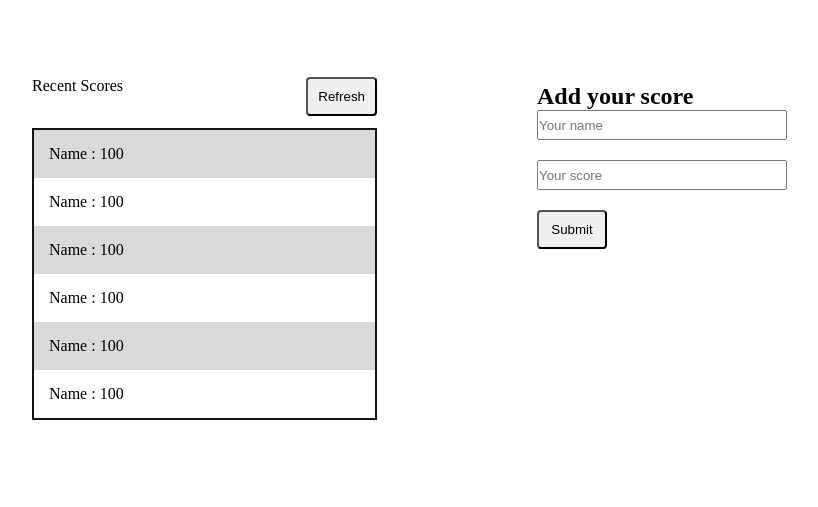
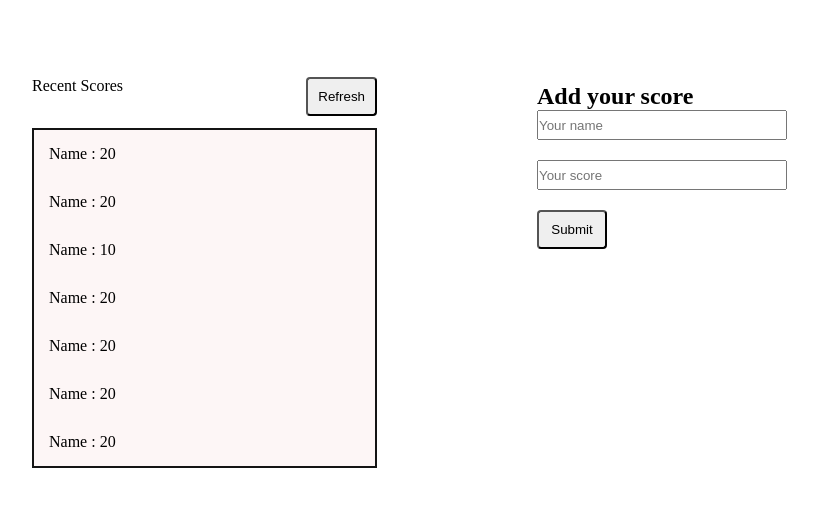
Before and after one commit to nunegabriel/Leaderboard, a website built with webpack: page src/index.html in a window 1280 px wide. Shown: the part 75-582 px from the top of the page, without its empty margins (68-886 px from the left). Built offline with nearby package versions, Linux system fonts and the light colour scheme.

Commit message:
changed styling

```diff
--- a/src/index.html
+++ b/src/index.html
@@ -19,26 +19,7 @@
                 </div>
                 <button class="btn-1">Refresh</button>
             </div>
-            <div class="board">
-                <div class="field">
-                    Name : 100
-                </div>
-                <div class="field-1">
-                    Name : 100
-                </div>
-                <div class="field">
-                    Name : 100
-                </div>
-                <div class="field-1">
-                    Name : 100
-                </div>
-                <div class="field">
-                    Name : 100
-                </div>
-                <div class="field-1">
-                    Name : 100
-                </div>
-            </div>
+            <div class="board"></div>
         </div>
 
         <div class="input-1">
--- a/src/index.js
+++ b/src/index.js
@@ -1 +1,4 @@
 import './style.css';
+import displayScore from './modules/scores';
+
+displayScore();
--- /dev/null
+++ b/src/modules/scores.js
@@ -0,0 +1,25 @@
+const scores = [
+  { name: 'Name', score: 20 },
+  { name: 'Name', score: 20 },
+  { name: 'Name', score: 10 },
+  { name: 'Name', score: 20 },
+  { name: 'Name', score: 20 },
+  { name: 'Name', score: 20 },
+  { name: 'Name', score: 20 },
+];
+
+const displayScore = () => {
+  let listDiv = '';
+  const board = document.querySelector('.board');
+  scores.forEach((score) => {
+    listDiv += `
+        <div class="field">
+        ${score.name} : ${score.score}
+        </div>
+        `;
+  });
+
+  board.innerHTML = listDiv;
+};
+
+export default displayScore;
--- a/src/style.css
+++ b/src/style.css
@@ -6,7 +6,7 @@
 
 .content {
   display: flex;
-   margin: 35px 100px auto;
+  margin: 35px 100px auto;
 }
 
 .content-1 {
@@ -23,10 +23,14 @@
 
 .score {
   margin-top: 20px;
+  height: 30px;
 }
 
 .submit {
   margin-top: 20px;
+  padding: 10px;
+  border-radius: 4px;
+  width: 70px;
 }
 
 .heading {
@@ -36,36 +40,25 @@
   width: 345px;
 }
 
-.board{
+.board {
   border: 2px solid #141414;
   margin-top: 12px;
 }
 
 .field {
   padding: 15px;
-  background-color: rgb(218, 216, 216);
+  background-color: rgb(253, 246, 246);
 }
 
 .field-1 {
   padding: 15px;
 }
 
-
 .btn-1 {
   padding: 10px;
   border-radius: 4px;
 }
 
-.submit {
-  padding: 10px;
-  border-radius: 4px;
-  width: 70px;
-}
-
 .name {
   height: 30px;
 }
-
-.score {
-  height: 30px;
-}
```
